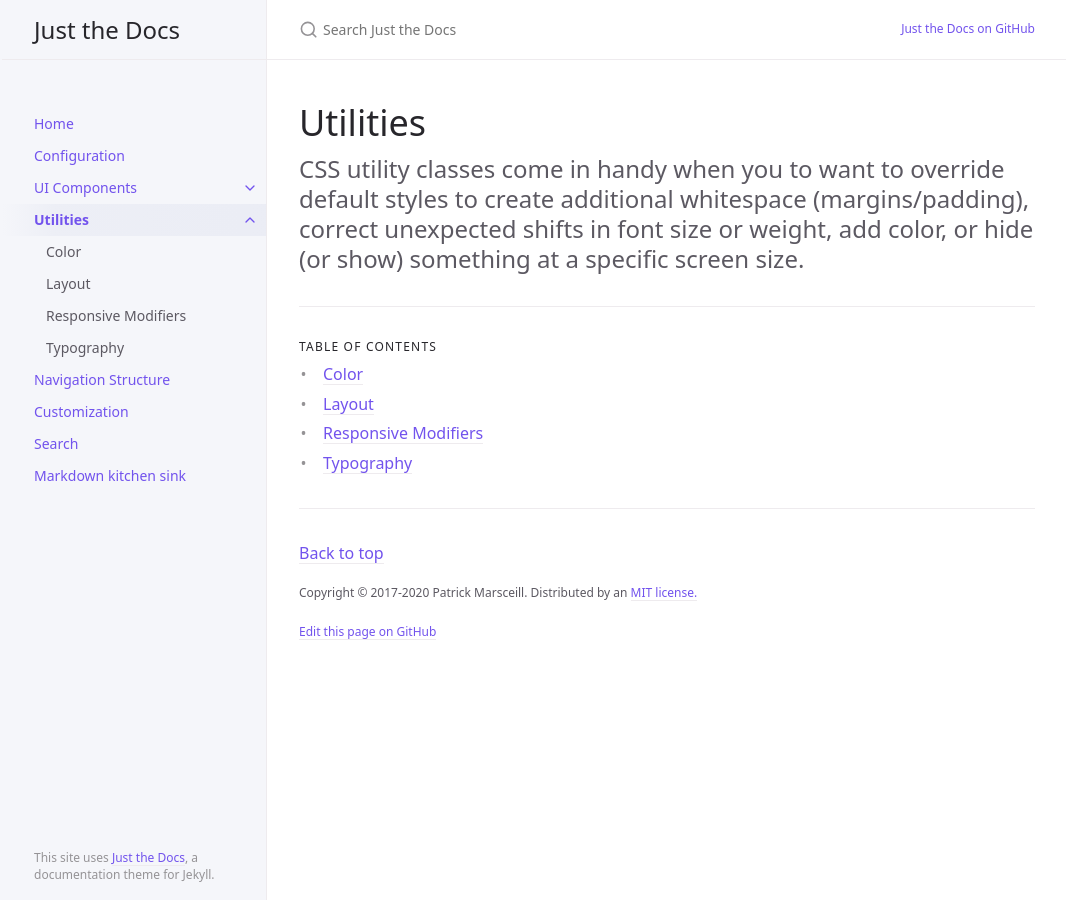
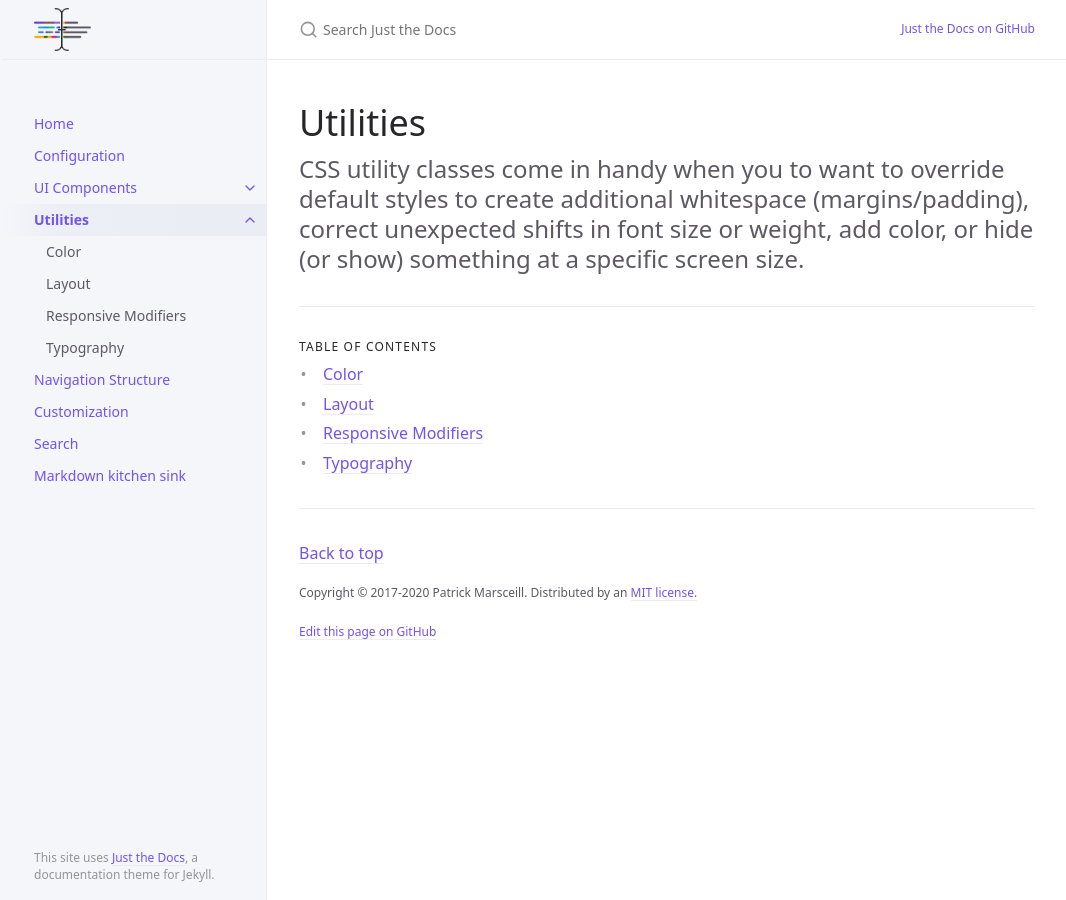
Before and after one commit to toonjohners/docs, a Jekyll site: the page built from docs/utilities/utilities.md, in a window 1280 px wide. Shown: the whole page, without its empty margins (105-1171 px from the left). Built offline with Jekyll 4.4.1, drawn with Linux system fonts in a browser that asks for light colours.

Commit message:
just the docs

```diff
--- a/_config.yml
+++ b/_config.yml
@@ -15,8 +15,8 @@
 # in the templates via {{ site.myvariable }}.
 title: Just the Docs
 description: A Jekyll theme for documentation
-baseurl: "/just-the-docs" # the subpath of your site, e.g. /blog
-url: "https://pmarsceill.github.io" # the base hostname & protocol for your site, e.g. http://example.com
+baseurl: "/docs" # the subpath of your site, e.g. /blog
+url: "https://toonjohners.github.io/" # the base hostname & protocol for your site, e.g. http://example.com
 
 permalink: pretty
 exclude: ["node_modules/", "*.gemspec", "*.gem", "Gemfile", "Gemfile.lock", "package.json", "package-lock.json",  "script/", "LICENSE.txt", "lib/", "bin/", "README.md", "Rakefile"
@@ -30,7 +30,7 @@ exclude: ["node_modules/", "*.gemspec", "*.gem", "Gemfile", "Gemfile.lock", "pac
 # include: ["docs/tests/"]
 
 # Set a path/url to a logo that will be displayed instead of the title
-#logo: "/assets/images/just-the-docs.png"
+logo: "/assets/images/just-the-docs.png"
 
 # Enable or disable the site search
 # Supports true (default) or false
```
